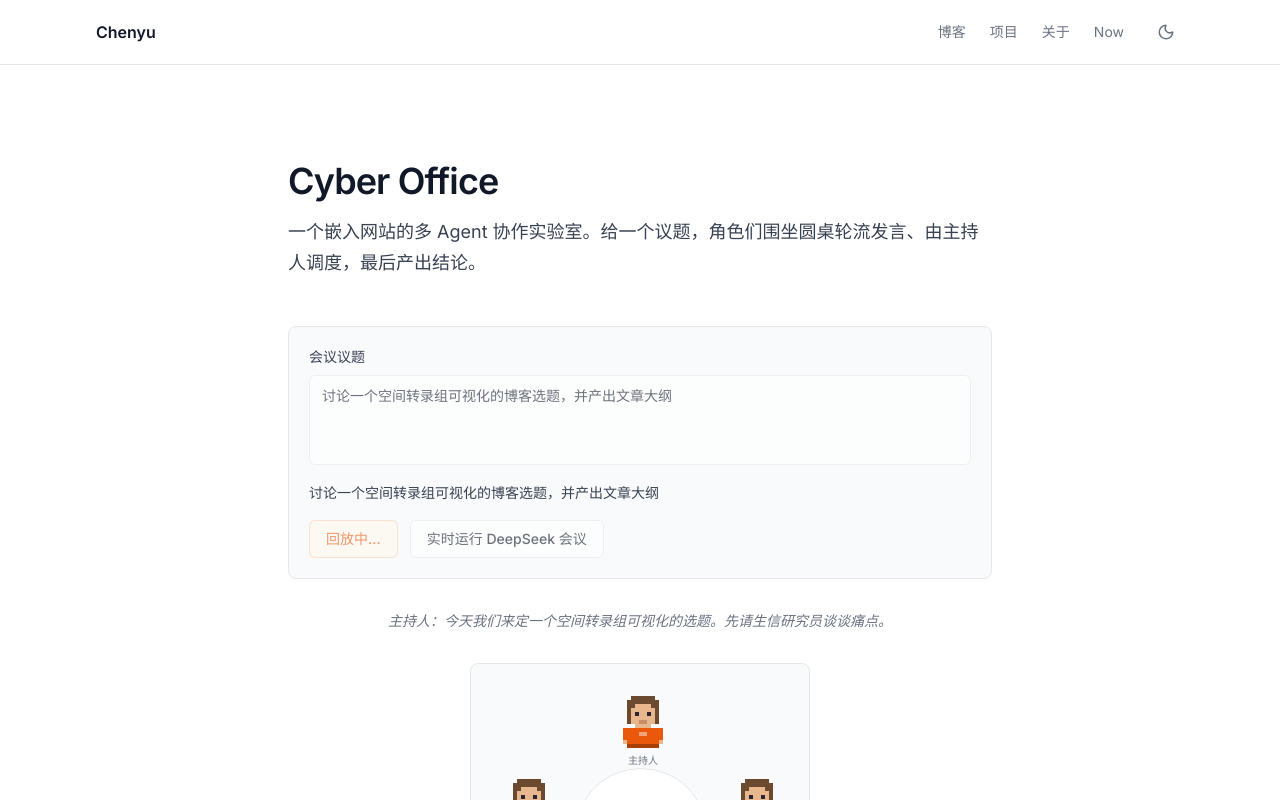
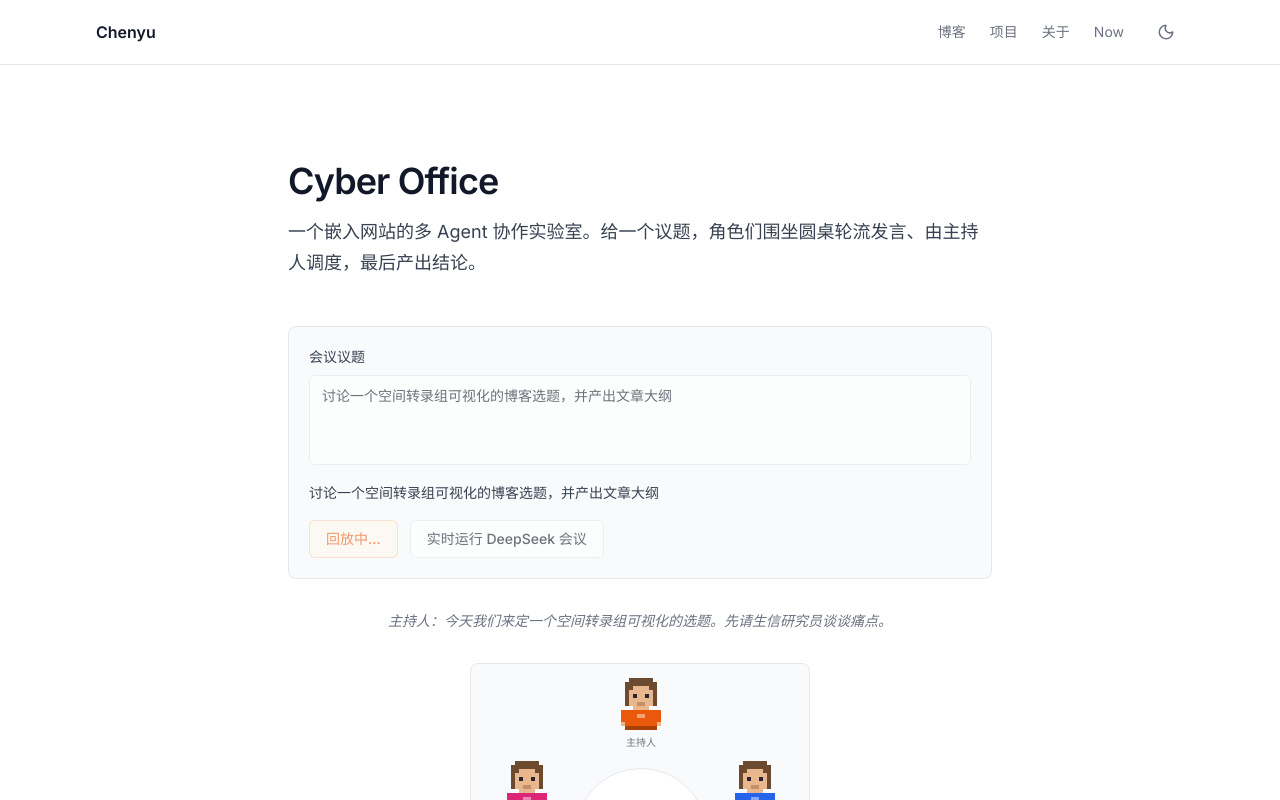
Before and after one commit to chenyufengedu-dev/chenyu-blog, a Next.js app: page /cyber-office in a window 1280 px wide. Both pictures are taken after a click on the button "播放样本会议". Shown: the top 800 px of the page. Built offline with nearby package versions, Linux system fonts and the light colour scheme.

Commit message:
feat(cyber-office): 座位对齐与前后遮挡

```diff
--- a/src/components/cyber-office/office-scene.tsx
+++ b/src/components/cyber-office/office-scene.tsx
@@ -10,6 +10,8 @@ const SCENE = 340; // 场景边长（正方形）
 const CENTER = SCENE / 2; // 圆心坐标（场景正中，170）
 const RADIUS = 120; // 座位环半径
 const CHAR = 44; // 小人方块尺寸，用于把小人"中心"对准座位点
+const CHAR_W = 48; // 像素角色宽（12 格 × 4）
+const CHAR_H = 56; // 像素角色高（14 格 × 4）
 
 // 只负责"把 state 画出来"，不含任何逻辑——纯展示。
 export default function OfficeScene({ state }: { state: MeetingState }) {
@@ -48,8 +50,11 @@ export default function OfficeScene({ state }: { state: MeetingState }) {
           <div
             key={id}
             className="absolute"
-            // 把小人的中心对准座位点：左上角 = 座位坐标 - 小人尺寸一半
-            style={{ left: seat.x - CHAR / 2, top: seat.y - CHAR / 2 }}
+            style={{
+              left: seat.x - CHAR_W / 2,
+              top: seat.y - CHAR_H * 0.72, // 让"脚"落在座位点，而不是几何中心
+              zIndex: Math.round(seat.y), // 越靠下层级越高 → 盖住后排
+            }}
           >
             {/* relative 让气泡能相对这个小人定位（气泡内部是 absolute bottom-full） */}
             <div className="relative">
```
